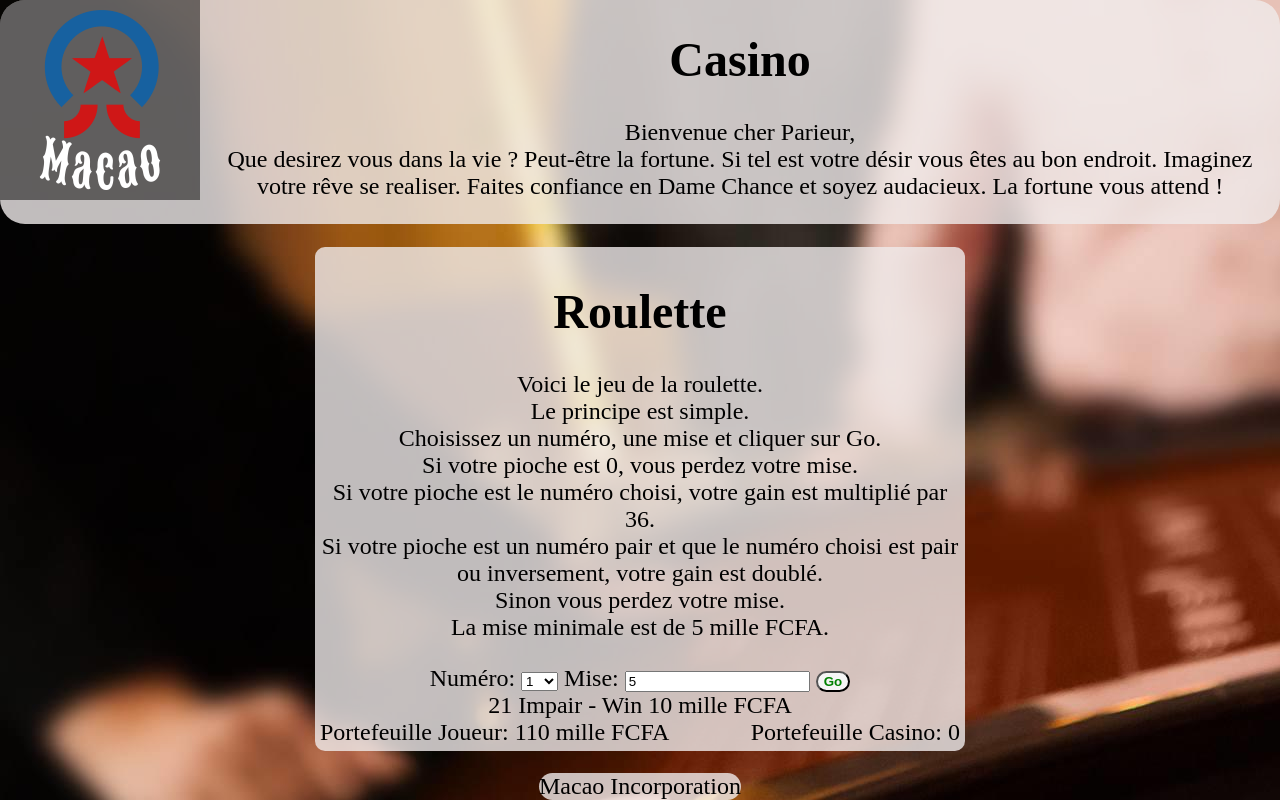
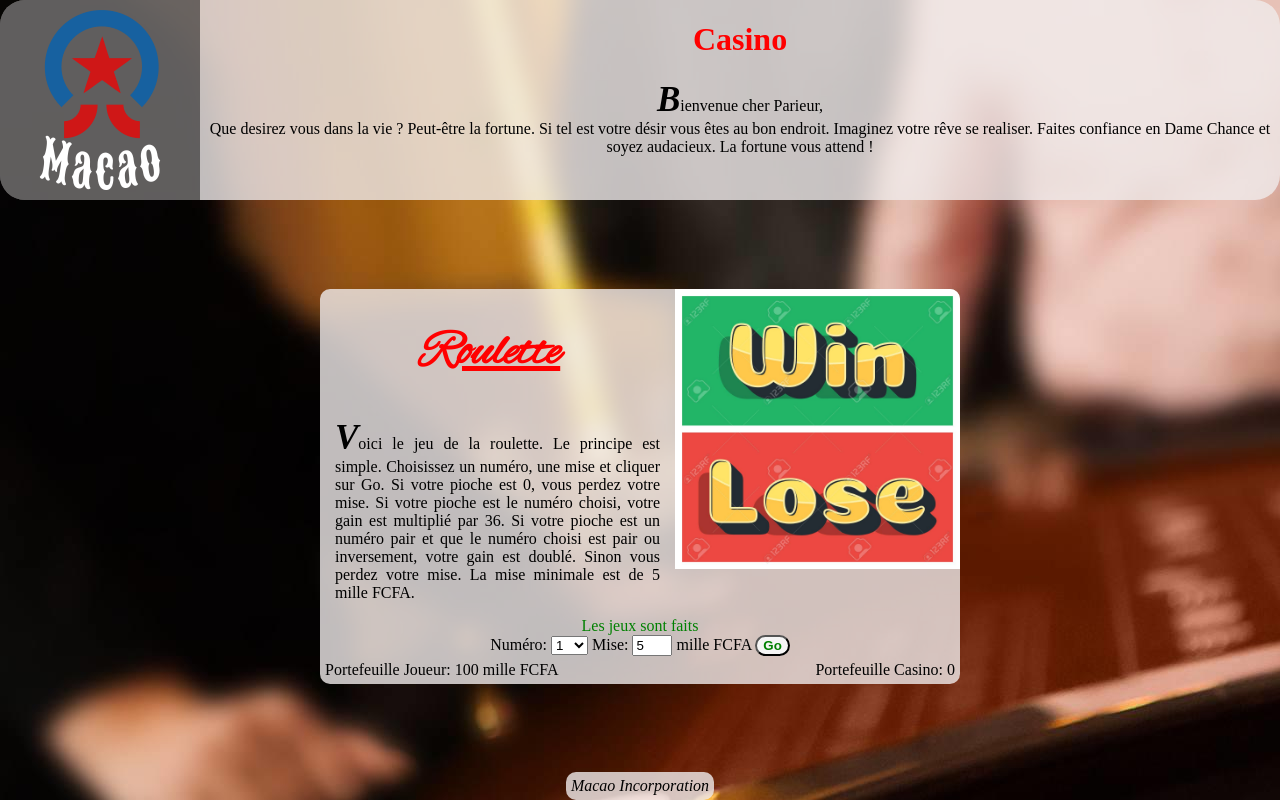
Before and after one commit to stracsys/project-javascript, a plain HTML site: page index.html in a window 1280 px wide. Both pictures are taken after a click on the button "Go". Drawn offline with Linux system fonts and the light colour scheme.

Commit message:
Add files via upload

```diff
--- a/casino.css
+++ b/casino.css
@@ -1,3 +1,9 @@
+@font-face {
+  font-family: 'Source Code Pro';
+  src: url(Font/SourceCodePro-Regular.otf);
+  font-family: 'AlexBrush';
+  src: url(Font/AlexBrush-Regular.ttf);
+}
 body {
   margin: 0;
   height: 100vh;
@@ -5,8 +11,8 @@ body {
   flex-direction: column;
   justify-content: space-between;
   text-align: center;
-  background-image: url(./casino1.jpg);
-  font-size: x-large;
+  background-image: url(Image/casino1.jpg);
+  font-family: 'Source Code Pro', 'Aria';
 } header {
   background-color: rgba(240, 236, 236, 0.8);
   border-radius: 25px;
@@ -15,12 +21,14 @@ body {
   margin: 0 auto 0 auto;
 } main {
   background-color: rgba(240, 236, 236, 0.8);
-  padding: 5px;
   border-radius: 10px;
   width: 50%;
+  overflow: hidden;
 } footer {
   background-color: rgba(240, 236, 236, 0.8);
-  border-radius: 25px;
+  border-radius: 10px;
+  font-style: italic;
+  padding: 5px;
 } button {
   border-radius: 25px;
   font-weight: bold;
@@ -29,7 +37,28 @@ body {
 } #portefeuille {
   display: flex;
   justify-content: space-between;
-} img {
+  margin: 5px;
+} header img {
   float: left;
   background-color: rgba(0, 0, 0, 0.5);
+} #status {
+  color: green;
+} input {
+  width: 5%;
+} h1 {
+  color: red;
+} main h1 {
+  text-decoration: underline;
+  font-family: 'AlexBrush';
+  font-size: 50px;
+} main img {
+  float: right;
+  margin-left: 15px;
+} main p {
+  text-align: justify;
+  margin: 15px;
+} .start {
+  font-size: 35px;
+  font-style: oblique;
+  font-weight: bold;
 }
--- a/casino.js
+++ b/casino.js
@@ -7,37 +7,74 @@ for (let i = 1; i < 37; i++) {
 
 let misePlayer = 5, moneyPlayer = 100, moneyComputer = 0, add;
 
+const status = document.getElementById('status');
 const mise = document.querySelector('input');
 mise.addEventListener('input', function (event) {
-  misePlayer = parseInt(event.target.value)
+  misePlayer = parseInt(event.target.value);
+  if (misePlayer > 4) {
+    status.style.color = "green"
+    status.textContent = "Faites vos Jeux"
+  }
+  else {
+    status.style.color = "red"
+    status.textContent = "Montant Invalide";
+  }
 })
 
-let randomNumber;
+let randomNumber, process = false;
 
+const img = document.getElementById('img');
+const imgAttribute = (src, width, height) => {
+  img.src = "Image/" + src;
+  img.width = width;
+  img.height = height;
+}
+
+const music = document.querySelector('audio');
 const result = document.getElementById('result');
 const portefeuille = document.getElementById('portefeuille');
 const win = (gain) => {
   add = misePlayer * gain;
   moneyPlayer += add;
+  imgAttribute("win.jpg", "285", "280");
+  music.play();
+}
+
+const myMusic = (src) => {
+  music.src = "Audio/" + src;
+  music.play();
 }
 const lost = () => {
   moneyPlayer -= misePlayer;
   moneyComputer += misePlayer;
+  imgAttribute("lose.webp", "285", "280");
+  myMusic('lose.mp4');
 }
 
 const number = document.getElementById('number');
 const game = () => {
+  if (!process) {
+    if (misePlayer > 4) {
+      process = true;
+      imgAttribute("win-lose.jpg", "285", "280");
+      myMusic('suspense.mp3');
+      status.textContent = "Les jeux sont faits"
+      result.textContent = ""
+      setTimeout(() => {
         randomNumber = Math.floor(Math.random() * Math.floor(37));
         if (randomNumber === 0) {
           result.textContent = randomNumber + " Lose"
           lost();
         } else if (randomNumber == parity.children[parity.selectedIndex].text) {
+          music.src = "win-jackpot.mp3"
           win(36);
           result.textContent = randomNumber + " Parfait - Win " + add + " mille FCFA"
         } else if (randomNumber % 2 === 0 && parity.value === 'pair') {
+          music.src = "win.mp3"
           win(2);
           result.textContent = randomNumber + " Pair - Win " + add + " mille FCFA"
         } else if (randomNumber % 2 != 0 && parity.value === 'impair') {
+          music.src = "win.mp3"
           win(2);
           result.textContent = randomNumber + " Impair - Win " + add + " mille FCFA"
         } else {
@@ -51,17 +88,29 @@ const game = () => {
         }
         portefeuille.firstElementChild.firstElementChild.textContent = moneyPlayer + " mille FCFA"
         if (moneyComputer != 0) portefeuille.lastElementChild.firstElementChild.textContent = moneyComputer + " mille FCFA"
+        status.textContent = "Faites vos Jeux"
+        status.style.color = "green"
+        process = false;
+      }, 5000);
+    } else {
+      status.textContent = "Saisissez un montant >= 5 mille FCFA"
+      result.textContent = ""
+    }
+  } else {
+    status.textContent = "Patientez"
+    status.style.color = "red"
+  }
 }
 
 const go = document.querySelector('button');
 go.addEventListener('click', game);
 
 let z = 1;
-const img = () => {
+const diapo = () => {
   const body = document.querySelector('body');
   if (z === 6) z = 0;
   z++;
-  body.style.backgroundImage = "url(./casino" + z + ".jpg)"
-  setTimeout(img, 5000);
+  body.style.backgroundImage = "url(Image/casino" + z + ".jpg)"
+  setTimeout(diapo, 5000);
 }
-setTimeout(img, 5000);
+setTimeout(diapo, 5000);
--- a/index.html
+++ b/index.html
@@ -3,18 +3,17 @@
 
 <head>
   <meta charset="UTF-8">
-  <meta name=parity.children[parity.selectedIndex].text"viewport" content="width=device-width, initial-scale=1.0">
+  <meta name="viewport" content="width=device-width, initial-scale=1.0">
   <title>Casino</title>
   <link rel="stylesheet" href="casino.css">
 </head>
 
 <body>
   <header>
-    <img src="logo.png" alt="logo">
+    <img src="Image/logo.png" alt="logo">
     <h1>Casino</h1>
     <p>
-      <span class="start">B</span>ienvenue cher Parieur,
-      </br>
+      <span class="start">B</span>ienvenue cher Parieur,</br>
       Que desirez vous dans la vie ?
       Peut-être la fortune.
       Si tel est votre désir vous êtes au bon endroit.
@@ -24,23 +23,27 @@
     </p>
   </header>
   <main>
+    <img id="img" src="Image/win-lose.jpg" width="285" height="280" alt="stat">
+    <audio src=""></audio>
     <h1>Roulette</h1>
     <p>
-      Voici le jeu de la roulette.</br>
-      Le principe est simple.</br>
-      Choisissez un numéro, une mise et cliquer sur Go.</br>
-      Si votre pioche est 0, vous perdez votre mise.</br>
-      Si votre pioche est le numéro choisi, votre gain est multiplié par 36.</br>
-      Si votre pioche est un numéro pair et que le numéro choisi est pair ou inversement, votre gain est doublé.</br>
-      Sinon vous perdez votre mise.</br>
+      <span class="start">V</span>oici le jeu de la roulette.
+      Le principe est simple.
+      Choisissez un numéro, une mise et cliquer sur Go.
+      Si votre pioche est 0, vous perdez votre mise.
+      Si votre pioche est le numéro choisi, votre gain est multiplié par 36.
+      Si votre pioche est un numéro pair et que le numéro choisi est pair ou inversement, votre gain est doublé.
+      Sinon vous perdez votre mise.
       La mise minimale est de 5 mille FCFA.
     </p>
     <div>
+      <div id="status">Faites vos Jeux</div>
       Numéro:
       <select name="parity" id=""></select>
       Mise:
-      <input type="number" name="mise" id="" value="5">
+      <input type="number" name="mise" id="" value="5"> mille FCFA
       <button>Go</button>
+      <div id></div>
       <div id="result"></div>
       <div id="portefeuille">
         <div>Portefeuille Joueur: <span>100 mille FCFA</span></div>
```
Lines whose indentation alone changed are shown as unchanged.
